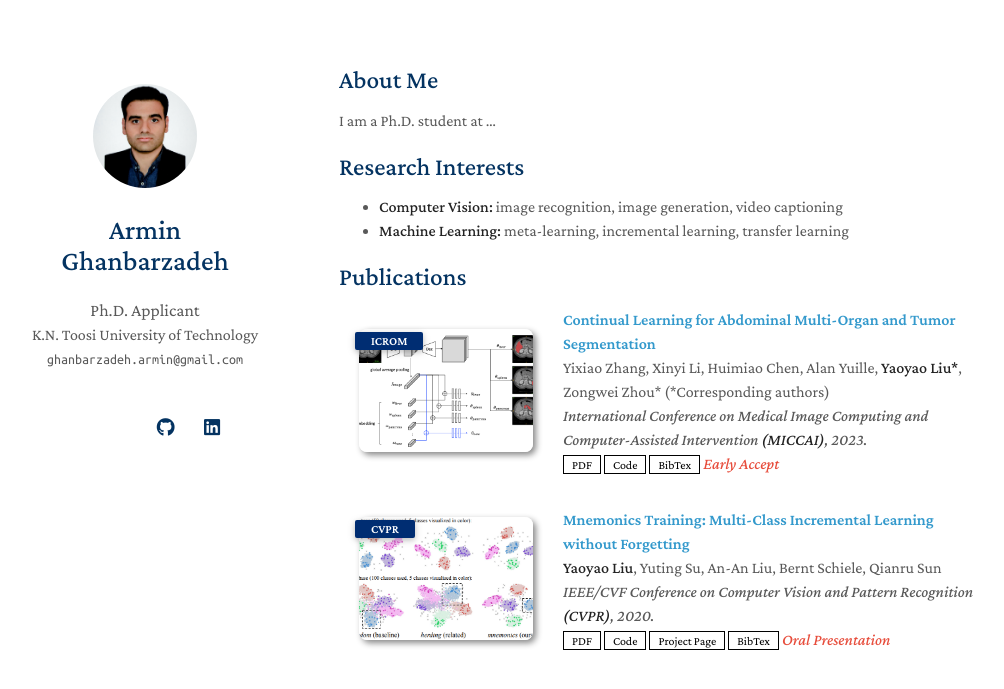
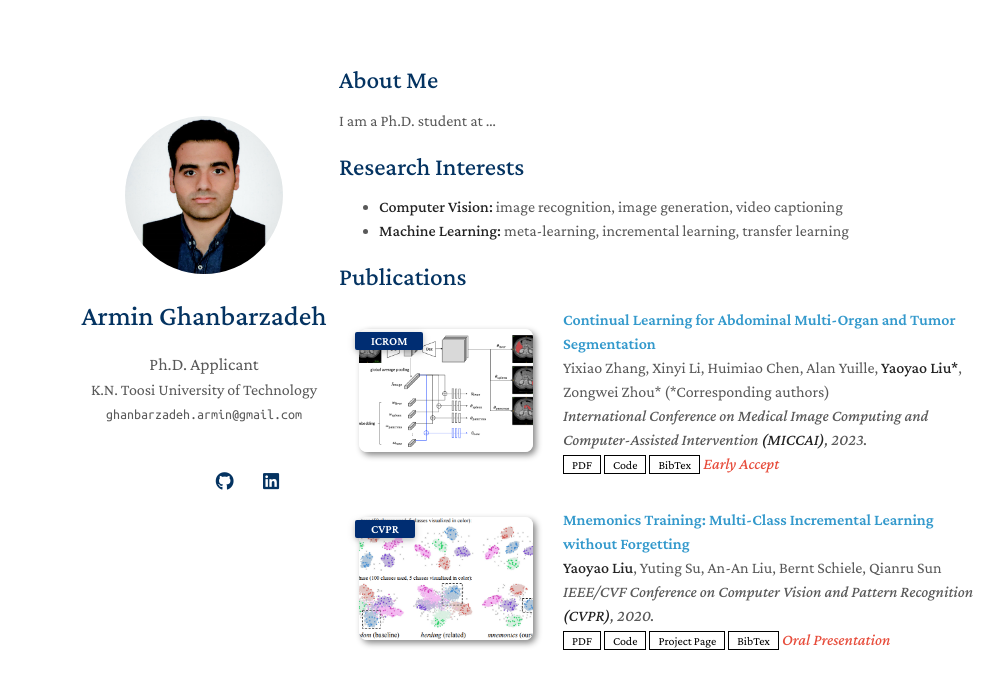
Before and after one commit to ghanbarzadeh/ghanbarzadeh.github.io, a Jekyll site: the page built from index.md, in a window 1280 px wide. Shown: the top 689 px of the page, without its empty margins (131-1135 px from the left). Built offline with Jekyll 4.4.1, drawn with Linux system fonts in a browser that asks for light colours; nearby versions of some CDN libraries; a style sheet for code colours, icons or effects is not loaded; our own code applies the rules of GitHub Pages for plain Markdown files.

Commit message:
Update minimal-light-no-dark-mode.scss

```diff
--- a/_sass/minimal-light-no-dark-mode.scss
+++ b/_sass/minimal-light-no-dark-mode.scss
@@ -283,11 +283,11 @@ img {
 }
 
 header {
-  width:232px;
+  width:350px;
   float:left;
   position:fixed;
   -webkit-font-smoothing:subpixel-antialiased;
-  padding-top:4.0em;
+  padding-top:6.0em;
   text-align:center
 }
 
```
